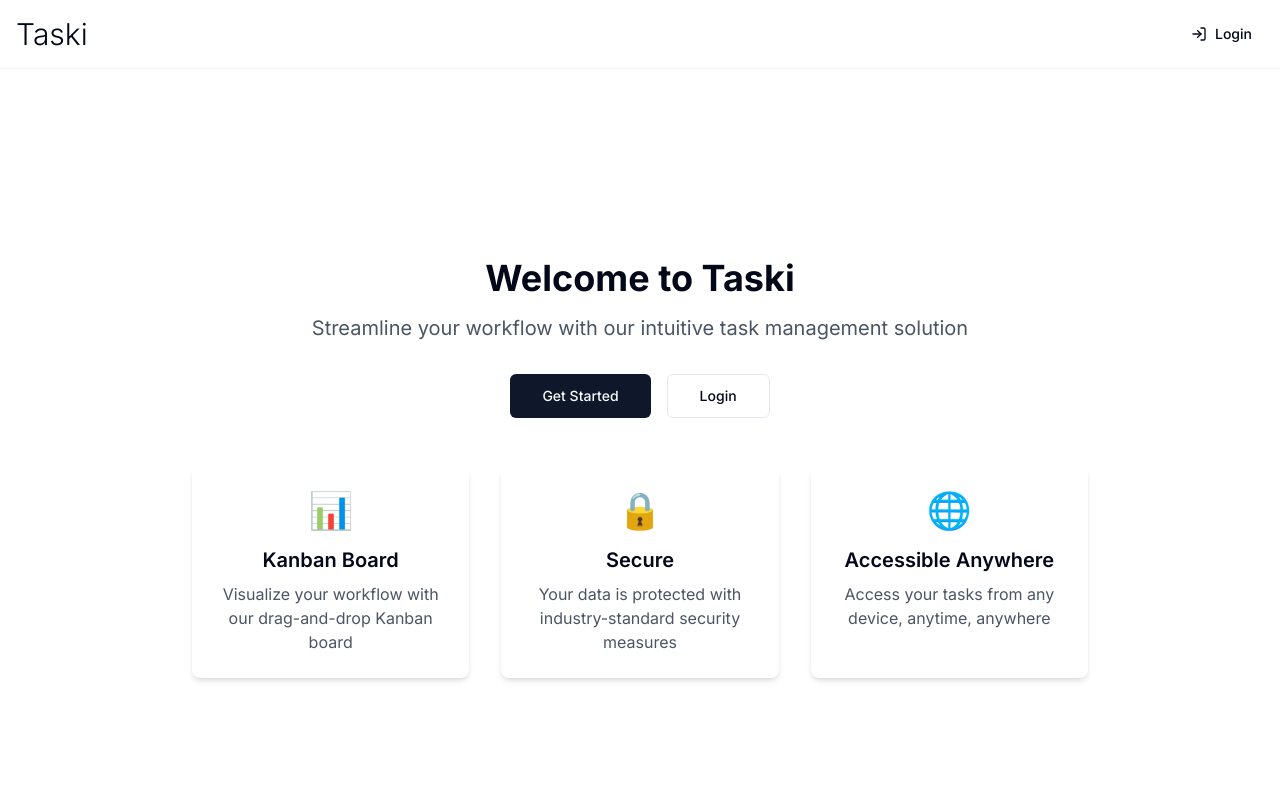
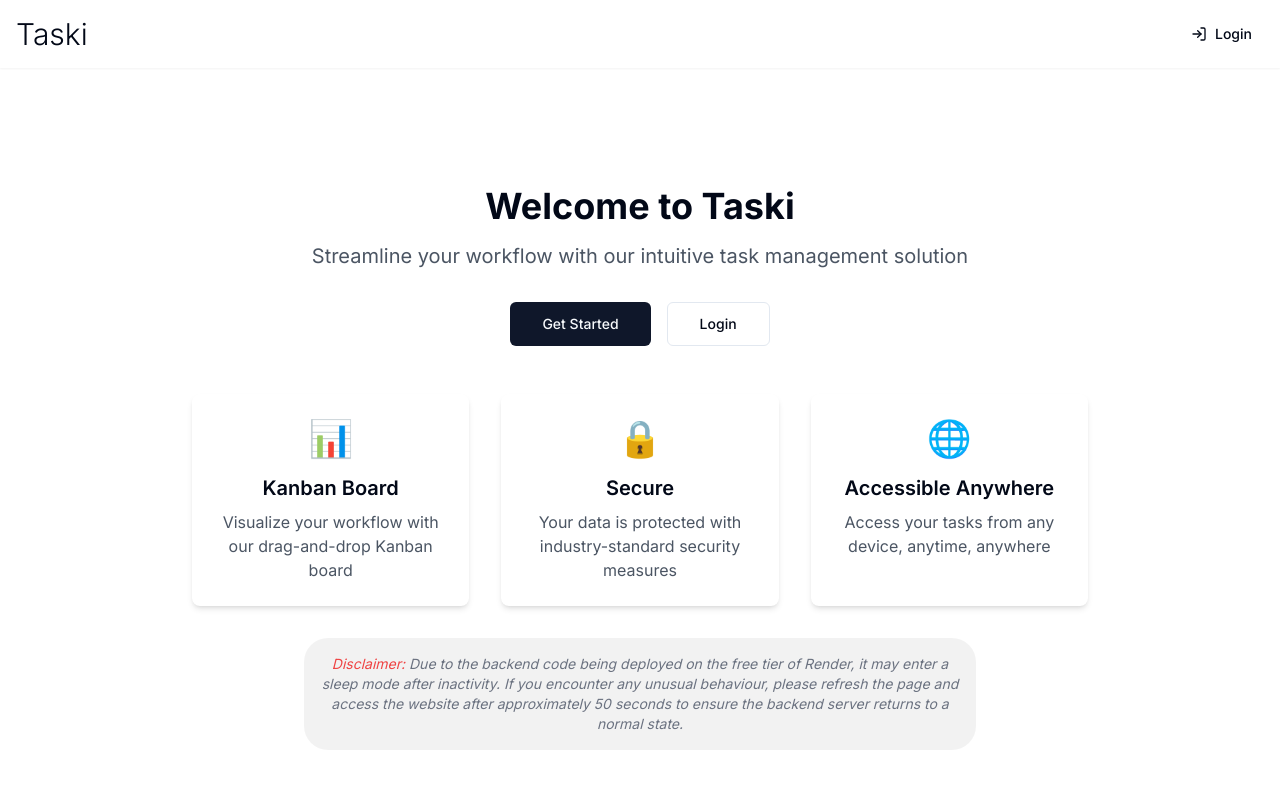
Before and after one commit to kishanhitk/taski, a Next.js app in the folder website/: page / in a window 1280 px wide. Shown: the top 788 px of the page. Built offline with nearby package versions, Linux system fonts and the light colour scheme; no server answers.

Commit message:
feat: add disclaimer

```diff
--- a/website/src/app/HomePage.tsx
+++ b/website/src/app/HomePage.tsx
@@ -54,6 +54,21 @@ export default function Home() {
           description="Access your tasks from any device, anytime, anywhere"
         />
       </motion.div>
+      <motion.div
+        initial={{ opacity: 0, y: 20 }}
+        animate={{ opacity: 1, y: 0 }}
+        transition={{ duration: 0.5, delay: 0.4 }}
+        className="mt-8 text-center max-w-2xl"
+      >
+        <p className="text-sm text-gray-500 italic bg-black/5 rounded-3xl p-4">
+          <span className="text-red-500">Disclaimer: </span>
+          Due to the backend code being deployed on the free tier of Render, it
+          may enter a sleep mode after inactivity. If you encounter any unusual
+          behaviour, please refresh the page and access the website after
+          approximately 50 seconds to ensure the backend server returns to a
+          normal state.
+        </p>
+      </motion.div>
     </main>
   );
 }
--- a/website/src/app/page.tsx
+++ b/website/src/app/page.tsx
@@ -9,6 +9,10 @@ export const metadata: Metadata = {
 };
 
 const page = () => {
+  const healthStatus = fetch(
+    `${process.env.NEXT_PUBLIC_BACKEND_URL}/health`
+  ).then((res) => res.json());
+
   return <Home />;
 };
 
```
